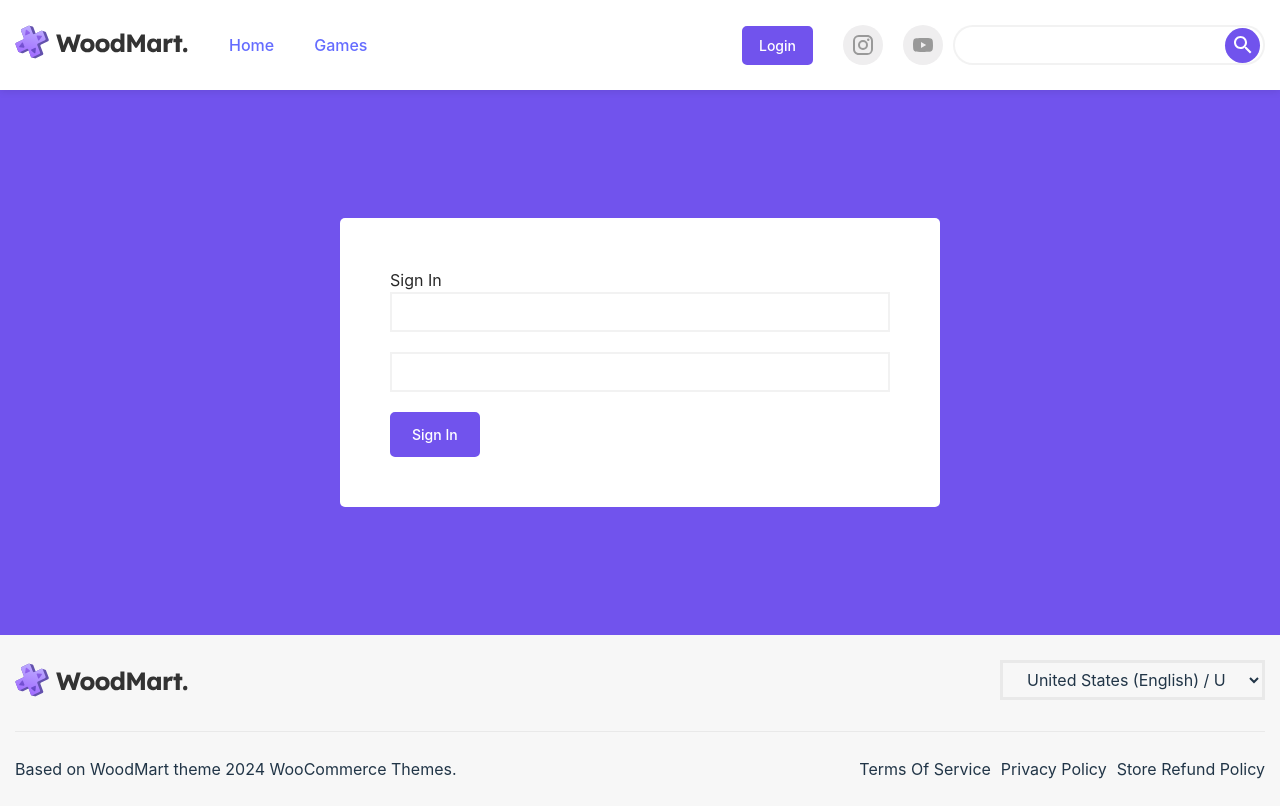
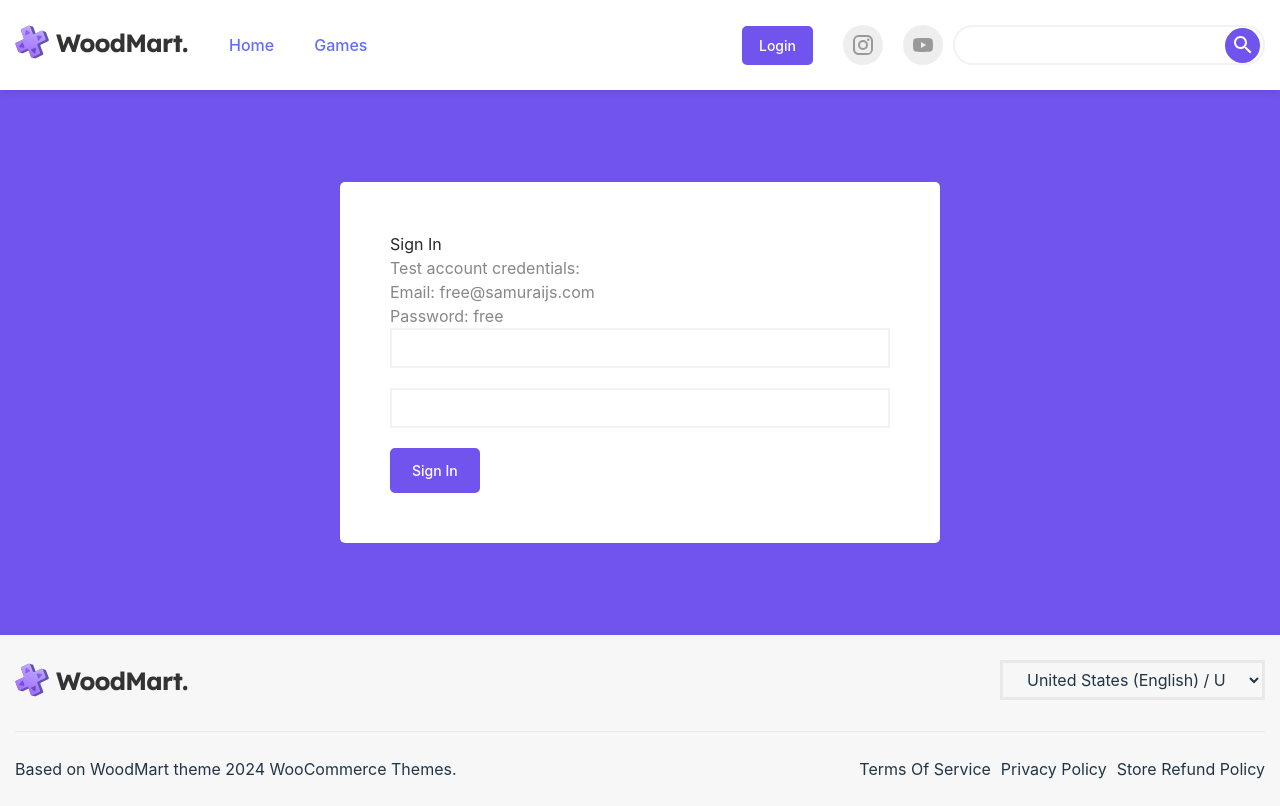
Before and after one commit to Oops14/freeToGame, a React (Vite) app: page /freeToGame/login in a window 1280 px wide. Built offline with nearby package versions, Linux system fonts and the light colour scheme; no server answers.

Commit message:
Added test credentials for log in.

```diff
--- a/src/common/components/dashboard/pages/posts/DashboardPosts.tsx
+++ b/src/common/components/dashboard/pages/posts/DashboardPosts.tsx
@@ -2,7 +2,7 @@ import { useSelector } from 'react-redux'
 import { AppRootStateType } from '../../../../../app/store'
 import { Post as PostType } from '../../../../../features/posts/model/postReducer.ts'
 import Post from '../../../../../features/posts/ui/dashboard/Post'
-import FullScreenDialog from '../../../popup/FullScreenPopup.tsx'
+import FullScreenDialog from '../../../popup/FullScreenDialog.tsx'
 import style from '../../dashboard.module.scss'
 const DashboardPosts = () => {
     const posts = useSelector<AppRootStateType, PostType[]>((state) => state.posts.posts)
--- a/src/features/auth/ui/Login.tsx
+++ b/src/features/auth/ui/Login.tsx
@@ -37,8 +37,8 @@ export const Login = () => {
 
             if (!values.password) {
                 errors.password = 'Required'
-            } else if (values.password.length <= 6) {
-                errors.password = 'The minimum length of the password is 6'
+            } else if (values.password.length <= 3) {
+                errors.password = 'The minimum length of the password is 3'
             }
 
             return errors
@@ -79,6 +79,10 @@ export const Login = () => {
                 <div className={'container ' + style.login_container}>
                     <div className={style.login_form}>
                         <h4>Sign In</h4>
+                        <p style={{marginBottom: '0'}}>Test account credentials:</p>
+                        <p style={{marginBottom: '0'}}>Email: free@samuraijs.com</p>
+                        <p>Password: free</p>
+
 
                         <form onSubmit={formik.handleSubmit}>
                             <div>
@@ -117,7 +121,7 @@ export const Login = () => {
                 </div>
             </div>
 
-            <Footer />
+            <Footer/>
         </>
     )
 }
```
Also changed, not shown: src/common/components/popup/FullScreenDialog.tsx (renamed from src/common/components/popup/FullScreenPopup.tsx).
